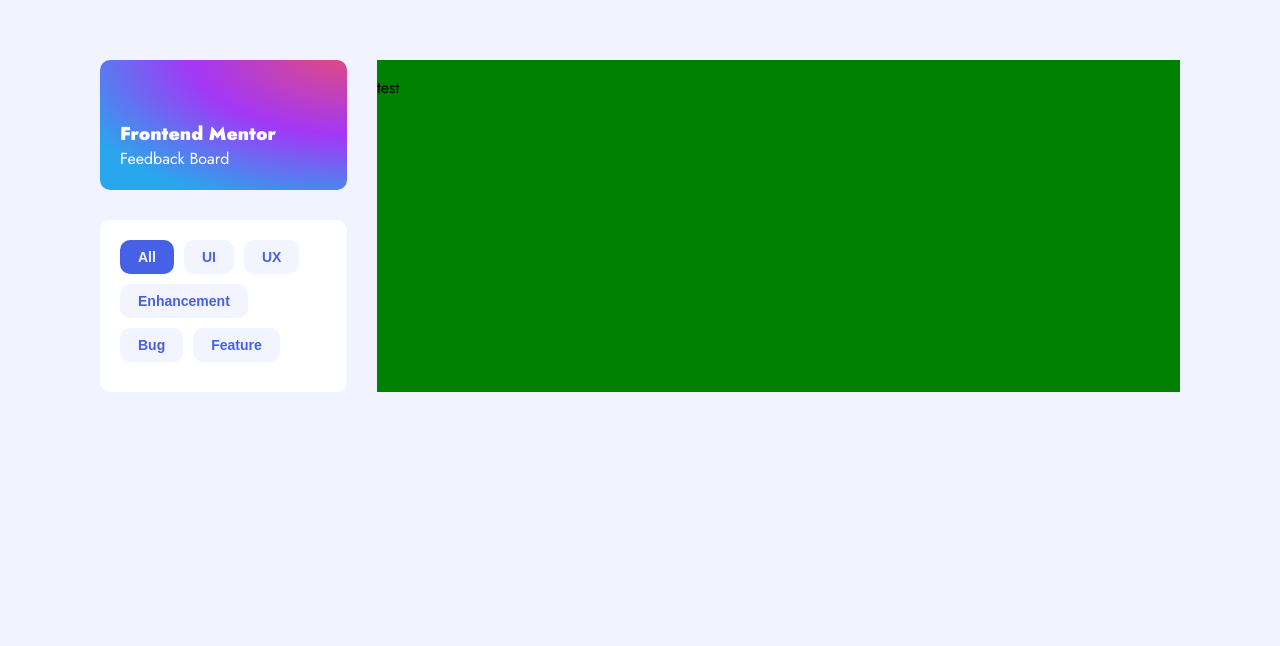
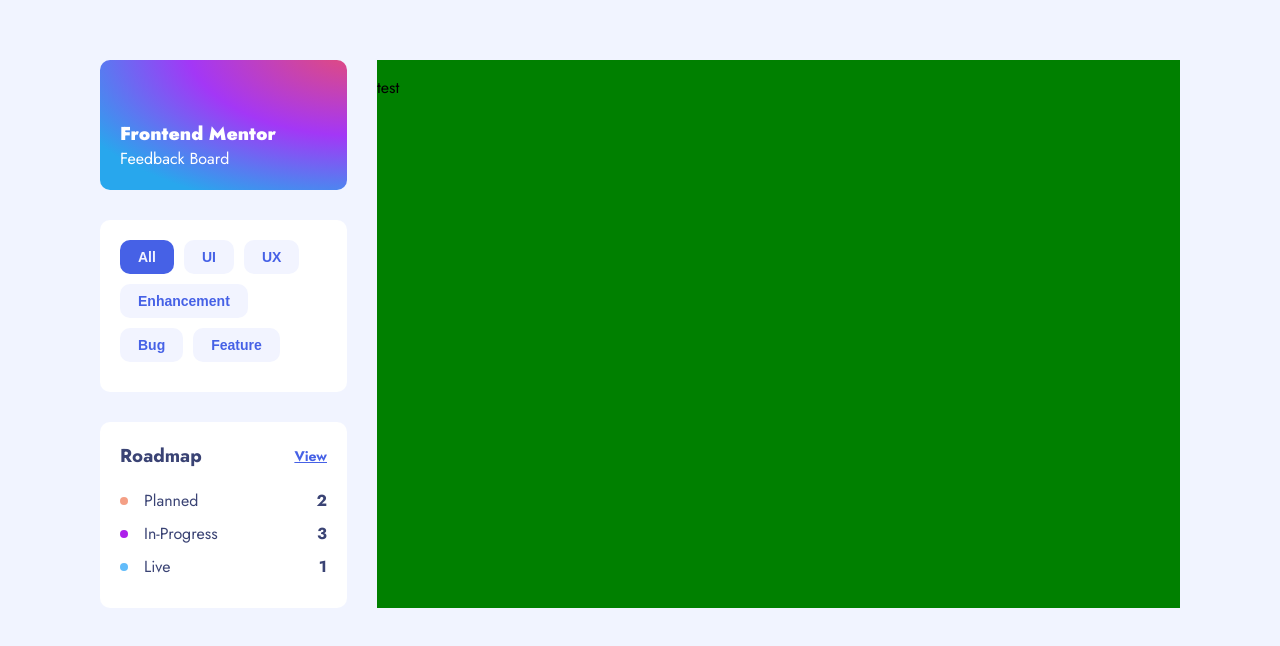
Before and after one commit to GrahamKirwan/react-product-feedback, a React (Create React App) app: page / in a window 1280 px wide. Shown: the top 646 px of the page. Built offline with nearby package versions, Linux system fonts and the light colour scheme.

Commit message:
sidebar roadmap added

```diff
--- a/src/components/layout/Sidebar.js
+++ b/src/components/layout/Sidebar.js
@@ -1,12 +1,14 @@
 import SidebarBanner from "./SidebarBanner";
 import { SidebarStyled } from "../styles/SidebarStyled";
 import SidebarTags from "./SidebarTags";
+import SidebarRoadmap from "./SidebarRoadmap";
 
 export default function Sidebar() {
     return (
         <SidebarStyled>
             <SidebarBanner></SidebarBanner>
             <SidebarTags></SidebarTags>
+            <SidebarRoadmap></SidebarRoadmap>
         </SidebarStyled>
     )
 }
--- /dev/null
+++ b/src/components/layout/SidebarRoadmap.js
@@ -0,0 +1,38 @@
+import { SidebarRoadmapStyled, RoadmapStatsStyled, NumStyled, OrangeCircle, PurpleCircle, GreenCircle, StatContainer, CircleContainer, Text } from "../styles/SidebarRoadmapStyled"
+
+export default function SidebarRoadmap() {
+    return (
+        <SidebarRoadmapStyled>
+            <div>
+                <h3>Roadmap</h3>
+                <a href="#">View</a>
+            </div>
+            <RoadmapStatsStyled>
+                <StatContainer>
+                    <CircleContainer>
+                        <OrangeCircle></OrangeCircle>
+                        <Text>Planned</Text>
+                    </CircleContainer>
+                    <NumStyled>2</NumStyled>
+                </StatContainer>
+
+                <StatContainer>
+                    <CircleContainer>
+                        <PurpleCircle></PurpleCircle>
+                        <Text>In-Progress</Text>
+                    </CircleContainer>
+                    <NumStyled>3</NumStyled>
+                </StatContainer>
+
+                <StatContainer>
+                    <CircleContainer>
+                        <GreenCircle></GreenCircle>
+                        <Text>Live</Text>
+                    </CircleContainer>
+                    <NumStyled>1</NumStyled>
+                </StatContainer>
+            </RoadmapStatsStyled>
+
+        </SidebarRoadmapStyled>
+    )
+}
--- a/src/components/layout/SidebarTags.js
+++ b/src/components/layout/SidebarTags.js
@@ -61,6 +61,8 @@
 
         setTags(newTags)
 
+        // todo: Pass ID into another function to display certain suggestions
+
     }
 
     return (
--- a/src/components/styles/ContainerStyled.js
+++ b/src/components/styles/ContainerStyled.js
@@ -3,6 +3,7 @@
 export const ContainerStyled = styled.div`
     width: 100%;
     margin-top: 60px;
+    margin-bottom: 60px;
 
     display: grid;
     grid-template-columns: 1fr 4fr;
--- /dev/null
+++ b/src/components/styles/SidebarRoadmapStyled.js
@@ -0,0 +1,96 @@
+import styled from "styled-components";
+
+export const SidebarRoadmapStyled = styled.div`
+    background-color: #fff;
+    margin-top: 30px;
+    padding: 0;
+    color: #3a4374;
+    border-radius: 10px;
+    padding: 20px;
+    display: flex;
+    flex-direction: column;
+    width: 207px;
+    margin-right: 30px;
+
+    div {
+        display: flex;
+        justify-content: space-between;
+        align-items: center;
+
+    }
+
+    h3 {
+        margin: 0;
+    }
+
+    a {
+        border: none;
+        outline: none;
+        width: auto;
+        height: auto;
+        border-radius: 10px;
+        color: #4661e6;
+        background-color: #fff;
+        text-align: center;
+        text-decoration: underline;
+        font-family: "Jost",sans-serif;
+        font-size: 14px;
+        line-height: 20px;
+        font-weight: 700;
+    }
+`
+
+
+// STATS
+
+export const RoadmapStatsStyled = styled.div`
+
+    display: flex;
+    flex-direction: column;
+    padding-top: 20px;
+
+`
+
+export const StatContainer = styled.div`
+    width: 100%;
+    display: flex;
+    justify-content: space-between;
+    align-items: center;
+    padding-bottom: 10px;
+`
+
+export const CircleContainer = styled.div`
+
+`
+
+export const OrangeCircle = styled.div`
+    height: 8px;
+    width: 8px;
+    background-color: #f49f85;
+    border-radius: 50%;
+    margin-right: 16px;
+`
+
+export const PurpleCircle = styled.div`
+    height: 8px;
+    width: 8px;
+    background-color: #ad1fea;
+    border-radius: 50%;
+    margin-right: 16px;
+`
+
+export const GreenCircle = styled.div`
+    height: 8px;
+    width: 8px;
+    background-color: #62bcfa;
+    border-radius: 50%;
+    margin-right: 16px;
+`
+
+export const Text = styled.p`
+    margin: 0;
+`
+export const NumStyled = styled.p`
+    font-weight: 700;
+    margin: 0;
+`
```
